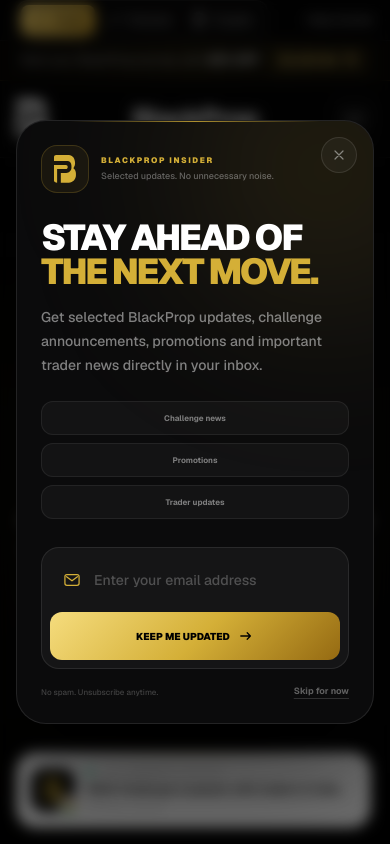
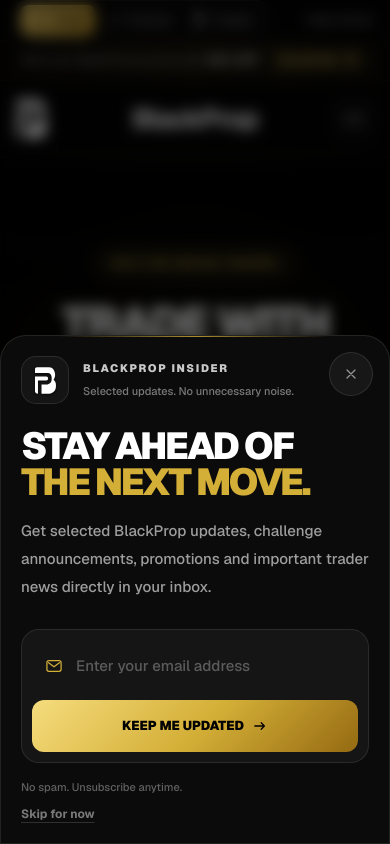
Before and after one commit to coderashu-1/Blackprop, a Next.js app: page / in a window 390 px wide. Shown: the top 844 px of the page. Built offline with nearby package versions, Linux system fonts and the light colour scheme.

Commit message:
font update 2

```diff
--- a/src/components/layout/footer.tsx
+++ b/src/components/layout/footer.tsx
@@ -7,7 +7,7 @@
 function BPMark({
   width = 58,
   height = 74,
-  color = "#D4AF37",
+  color = "#FFFFFF",
   className = "",
 }: {
   width?: number | string;
@@ -23,6 +23,8 @@
       fill="none"
       color={color}
       className={className}
+      shapeRendering="geometricPrecision"
+      preserveAspectRatio="xMidYMid meet"
       aria-hidden="true"
     >
       <path
@@ -96,26 +98,17 @@
       aria-label="BlackProp home"
       className="group inline-flex items-center gap-3.5"
     >
-      <span className="relative grid h-12 w-12 place-items-center overflow-hidden rounded-[15px] border border-[#D4AF37]/20 bg-[#D4AF37]/[0.055] shadow-[inset_0_1px_0_rgba(255,255,255,.05),0_10px_28px_rgba(0,0,0,.22)] transition duration-300 group-hover:border-[#D4AF37]/35 group-hover:bg-[#D4AF37]/[0.08]">
-        <span className="pointer-events-none absolute inset-x-[18%] top-0 h-px bg-gradient-to-r from-transparent via-[#F0D16A]/65 to-transparent" />
-
+      <span className="grid h-12 w-12 place-items-center rounded-[15px] border border-white/[0.10] bg-white/[0.035] shadow-[inset_0_1px_0_rgba(255,255,255,.04),0_10px_28px_rgba(0,0,0,.20)] transition duration-300 group-hover:border-white/[0.18] group-hover:bg-white/[0.055]">
         <BPMark
-          width={21}
-          height={27}
-          color="#D4AF37"
-          className="drop-shadow-[0_0_10px_rgba(212,175,55,.18)]"
+          width={22}
+          height={28}
+          color="#FFFFFF"
+          className="drop-shadow-[0_1px_1px_rgba(0,0,0,.7)]"
         />
       </span>
 
-      <span>
-        <span className="block text-[21px] font-black uppercase leading-none tracking-[-0.055em] text-white">
-          BLACK
-          <span className="text-[#D4AF37]">PROP</span>
-        </span>
-
-        <span className="mt-1 block text-[6px] font-bold uppercase tracking-[0.24em] text-white/25">
-          TRADER CAPITAL
-        </span>
+      <span className="text-[23px] font-bold leading-none tracking-[-0.05em] text-white sm:text-[24px]">
+        BlackProp
       </span>
     </Link>
   );
@@ -133,16 +126,16 @@
 }) {
   return (
     <div>
-      <p className="text-[10px] font-black uppercase tracking-[0.18em] text-white/75">
+      <p className="text-[12px] font-black uppercase tracking-[0.15em] text-white/78 sm:text-[13px]">
         {title}
       </p>
 
-      <div className="mt-5 flex flex-col gap-3.5">
+      <div className="mt-4 flex flex-col gap-3 sm:mt-5 sm:gap-3.5">
         {links.map((link) => (
           <Link
             key={link.label}
             href={link.href}
-            className="group flex w-fit items-center gap-1.5 text-[12px] font-medium text-white/35 transition-colors duration-200 hover:text-white"
+            className="group flex w-fit items-center gap-1.5 text-[14px] font-medium text-white/48 transition-colors duration-200 hover:text-white sm:text-[15px]"
           >
             {link.label}
 
@@ -183,13 +176,13 @@
             TOP CTA
         ====================================================== */}
 
-        <div className="border-b border-white/[0.06] py-14 sm:flex sm:items-center sm:justify-between sm:py-16">
+        <div className="border-b border-white/[0.06] py-10 sm:flex sm:items-center sm:justify-between sm:gap-8 sm:py-14 lg:py-16">
           <div>
-            <p className="text-[8px] font-black uppercase tracking-[0.2em] text-[#D4AF37]">
+            <p className="text-[11px] font-black uppercase tracking-[0.16em] text-[#D4AF37] sm:text-[12px]">
               Ready when you are
             </p>
 
-            <h2 className="mt-3 max-w-[590px] text-[2rem] font-black leading-[1] tracking-[-0.05em] text-white sm:text-[2.7rem]">
+            <h2 className="mt-3 max-w-[650px] text-[2.35rem] font-black leading-[1] tracking-[-0.05em] text-white sm:text-[2.8rem] lg:text-[3rem]">
               Your next trading challenge
               <span className="text-white/35">
                 {" "}
@@ -200,7 +193,7 @@
 
           <Link
             href="#challenges"
-            className="gold-button group mt-7 inline-flex h-12 items-center justify-center gap-3 rounded-xl px-6 text-[10px] font-black text-black sm:mt-0"
+            className="gold-button group mt-7 inline-flex h-14 w-full items-center justify-center gap-3 rounded-xl px-7 text-[14px] font-black text-black sm:mt-0 sm:w-auto sm:min-w-[180px] sm:text-[15px]"
           >
             Get Funded
 
@@ -214,27 +207,27 @@
             MAIN FOOTER
         ====================================================== */}
 
-        <div className="grid gap-12 py-14 sm:py-16 lg:grid-cols-[1.6fr_.8fr_.8fr_.8fr_.9fr] lg:gap-8">
+        <div className="grid grid-cols-2 gap-x-6 gap-y-10 py-11 sm:grid-cols-3 sm:py-14 lg:grid-cols-[1.6fr_.8fr_.8fr_.8fr_.9fr] lg:gap-8 lg:py-16">
           {/* BRAND */}
-          <div className="max-w-[330px]">
+          <div className="col-span-2 max-w-[420px] sm:col-span-3 lg:col-span-1 lg:max-w-[350px]">
             <FooterLogo />
 
-            <p className="mt-6 text-sm leading-7 text-white/32">
+            <p className="mt-5 text-[15px] leading-7 text-white/48 sm:mt-6 sm:text-base">
               A modern trading evaluation experience built for disciplined
               traders who want clarity, performance insights and access to
               simulated capital opportunities.
             </p>
 
             <div className="mt-7 flex flex-wrap gap-2">
-              <span className="rounded-full border border-white/[0.07] bg-white/[0.025] px-3 py-1.5 text-[7px] font-black uppercase tracking-[0.13em] text-white/35">
+              <span className="rounded-full border border-white/[0.07] bg-white/[0.025] px-3.5 py-2 text-[10px] font-black uppercase tracking-[0.11em] text-white/48 sm:text-[11px]">
                 Forex
               </span>
 
-              <span className="rounded-full border border-white/[0.07] bg-white/[0.025] px-3 py-1.5 text-[7px] font-black uppercase tracking-[0.13em] text-white/35">
+              <span className="rounded-full border border-white/[0.07] bg-white/[0.025] px-3.5 py-2 text-[10px] font-black uppercase tracking-[0.11em] text-white/48 sm:text-[11px]">
                 Futures
               </span>
 
-              <span className="rounded-full border border-white/[0.07] bg-white/[0.025] px-3 py-1.5 text-[7px] font-black uppercase tracking-[0.13em] text-white/35">
+              <span className="rounded-full border border-white/[0.07] bg-white/[0.025] px-3.5 py-2 text-[10px] font-black uppercase tracking-[0.11em] text-white/48 sm:text-[11px]">
                 Crypto
               </span>
             </div>
@@ -265,13 +258,13 @@
             PAYMENT / PLATFORM BAR
         ====================================================== */}
 
-        <div className="flex flex-col gap-5 border-t border-white/[0.06] py-7 sm:flex-row sm:items-center sm:justify-between">
+        <div className="flex flex-col gap-5 border-t border-white/[0.06] py-6 sm:flex-row sm:items-center sm:justify-between sm:py-7">
           <div>
-            <p className="text-[7px] font-black uppercase tracking-[0.17em] text-white/22">
+            <p className="text-[11px] font-black uppercase tracking-[0.14em] text-white/42 sm:text-[12px]">
               BlackProp
             </p>
 
-            <p className="mt-1.5 text-[10px] font-medium text-white/35">
+            <p className="mt-1.5 text-[13px] font-medium text-white/50 sm:text-[14px]">
               Premium trading experience
             </p>
           </div>
@@ -284,7 +277,7 @@
             ].map((item) => (
               <span
                 key={item}
-                className="rounded-lg border border-white/[0.07] bg-white/[0.025] px-3 py-2 text-[7px] font-black uppercase tracking-[0.12em] text-white/30"
+                className="rounded-lg border border-white/[0.07] bg-white/[0.025] px-3.5 py-2.5 text-[10px] font-black uppercase tracking-[0.10em] text-white/45 sm:text-[11px]"
               >
                 {item}
               </span>
@@ -296,10 +289,10 @@
             DISCLAIMER
         ====================================================== */}
 
-        <div className="border-t border-white/[0.06] py-9">
-          <div className="max-w-[1180px] text-[9px] leading-[1.9] text-white/22">
+        <div className="border-t border-white/[0.06] py-7 sm:py-9">
+          <div className="max-w-[1180px] text-[12px] font-medium leading-6 text-white/42 sm:text-[13px] sm:leading-7">
             <p>
-              <span className="font-bold text-white/32">
+              <span className="font-bold text-white/62">
                 Disclaimer:
               </span>{" "}
               Information displayed on this website is provided for general
@@ -321,7 +314,7 @@
               restrictions before participating.
             </p>
 
-            <p className="mt-4 text-[#D4AF37]/35">
+            <p className="mt-4 text-[#D4AF37]/58">
               Replace this placeholder disclosure with BlackProp&apos;s final
               counsel-approved legal language, entity information and
               jurisdiction-specific disclosures before public launch.
@@ -333,8 +326,8 @@
             BOTTOM
         ====================================================== */}
 
-        <div className="flex flex-col gap-5 border-t border-white/[0.06] py-7 sm:flex-row sm:items-center sm:justify-between">
-          <p className="text-[9px] text-white/25">
+        <div className="flex flex-col gap-5 border-t border-white/[0.06] py-6 sm:flex-row sm:items-center sm:justify-between sm:py-7">
+          <p className="text-[12px] text-white/42 sm:text-[13px]">
             © 2026 BlackProp. All rights reserved.
           </p>
 
@@ -350,7 +343,7 @@
               <Link
                 key={link.label}
                 href={link.href}
-                className="text-[9px] text-white/25 transition hover:text-white/60"
+                className="text-[12px] text-white/42 transition hover:text-white/70 sm:text-[13px]"
               >
                 {link.label}
               </Link>
@@ -362,7 +355,7 @@
             LARGE BRAND WORDMARK
         ====================================================== */}
 
-        <div className="relative overflow-hidden border-t border-white/[0.05] pb-3 pt-6">
+        <div className="relative hidden overflow-hidden border-t border-white/[0.05] pb-3 pt-6 sm:block">
           <div className="select-none text-center text-[18vw] font-black leading-[0.75] tracking-[-0.09em] text-white/[0.025] sm:text-[14vw]">
             BLACKPROP
           </div>
--- a/src/components/sections/EngagementPopups.tsx
+++ b/src/components/sections/EngagementPopups.tsx
@@ -9,7 +9,7 @@
 function BPMark({
   width = 42,
   height = 54,
-  color = "#D4AF37",
+  color = "#FFFFFF",
   className = "",
 }: {
   width?: number | string;
@@ -25,6 +25,8 @@
       fill="none"
       color={color}
       className={className}
+      shapeRendering="geometricPrecision"
+      preserveAspectRatio="xMidYMid meet"
       aria-hidden="true"
     >
       <path
@@ -245,19 +247,19 @@
 
   return (
     <div
-      className={`fixed bottom-4 left-4 z-[80] w-[calc(100%-2rem)] max-w-[355px] transition-all duration-500 sm:bottom-6 sm:left-6 ${
+      className={`fixed bottom-3 left-3 right-3 z-[80] mx-auto w-auto max-w-[360px] transition-all duration-500 sm:bottom-6 sm:left-6 sm:right-auto sm:mx-0 sm:w-[calc(100%-3rem)] sm:max-w-[390px] ${
         visible
           ? "translate-y-0 opacity-100"
           : "pointer-events-none translate-y-5 opacity-0"
       }`}
       aria-live="polite"
     >
-      <div className="relative overflow-hidden rounded-[20px] border border-black/[0.08] bg-white/95 p-3.5 shadow-[0_22px_70px_rgba(0,0,0,.16)] backdrop-blur-xl">
+      <div className="relative overflow-hidden rounded-[18px] border border-black/[0.08] bg-white/95 p-4 shadow-[0_18px_55px_rgba(0,0,0,.14)] backdrop-blur-xl sm:rounded-[20px]">
         <div className="absolute inset-x-[18%] top-0 h-px bg-gradient-to-r from-transparent via-[#D4AF37]/70 to-transparent" />
 
         <div className="flex items-center gap-3">
-          <div className="relative grid h-11 w-11 shrink-0 place-items-center rounded-[14px] bg-[#0A0A0B]">
-            <BPMark width={18} height={23} color="#D4AF37" />
+          <div className="relative grid h-12 w-12 shrink-0 place-items-center rounded-[14px] bg-[#0A0A0B]">
+            <BPMark width={20} height={26} color="#FFFFFF" />
 
             <span className="absolute -bottom-1 -right-1 grid h-5 w-5 place-items-center rounded-full border-2 border-white bg-[#F5F3ED] text-[12px]">
               {item.flag}
@@ -268,17 +270,17 @@
             <div className="flex items-center gap-2">
               <span className="h-1.5 w-1.5 rounded-full bg-emerald-500" />
 
-              <p className="text-[7px] font-black uppercase tracking-[0.16em] text-black/35">
+              <p className="text-[10px] font-black uppercase tracking-[0.13em] text-black/45 sm:text-[11px]">
                 Live community activity
               </p>
             </div>
 
-            <p className="mt-1 text-[11px] font-bold leading-4 text-[#111]">
+            <p className="mt-1.5 text-[13px] font-bold leading-5 text-[#111] sm:text-[14px]">
               {item.message ??
                 `${item.challenge} Challenge is popular with traders in ${item.country}.`}
             </p>
 
-            <p className="mt-1 text-[8px] font-medium text-black/35">
+            <p className="mt-1.5 text-[10px] font-medium text-black/42 sm:text-[11px]">
               BlackProp • just now
             </p>
           </div>
@@ -396,13 +398,13 @@
 
   return (
     <div
-      className="fixed inset-0 z-[100] flex items-center justify-center bg-black/55 px-4 py-8 backdrop-blur-[7px]"
+      className="fixed inset-0 z-[100] flex items-end justify-center bg-black/55 px-0 py-0 backdrop-blur-[7px] sm:items-center sm:px-4 sm:py-8"
       role="dialog"
       aria-modal="true"
       aria-labelledby="blackprop-email-title"
     >
-      <div className="relative w-full max-w-[520px] overflow-hidden rounded-[30px] border border-white/[0.1] bg-[#0B0B0C] text-white shadow-[0_40px_120px_rgba(0,0,0,.5)]">
-        <div className="pointer-events-none absolute -right-24 -top-24 h-72 w-72 rounded-full bg-[#D4AF37]/12 blur-[90px]" />
+      <div className="relative max-h-[92svh] w-full max-w-[560px] overflow-y-auto overflow-x-hidden rounded-t-[26px] border border-white/[0.1] bg-[#0B0B0C] text-white shadow-[0_35px_100px_rgba(0,0,0,.5)] sm:max-h-[90vh] sm:rounded-[30px]">
+        <div className="pointer-events-none absolute -right-24 -top-24 hidden h-72 w-72 rounded-full bg-[#D4AF37]/12 blur-[90px] sm:block" />
 
         <div className="absolute inset-x-[15%] top-0 h-px bg-gradient-to-r from-transparent via-[#D4AF37]/80 to-transparent" />
 
@@ -410,23 +412,28 @@
           type="button"
           onClick={skipForNow}
           aria-label="Close email popup"
-          className="absolute right-4 top-4 z-20 grid h-9 w-9 place-items-center rounded-full border border-white/10 bg-white/[0.04] text-white/45 transition hover:bg-white/[0.08] hover:text-white"
+          className="absolute right-4 top-4 z-20 grid h-11 w-11 place-items-center rounded-full border border-white/10 bg-white/[0.05] text-white/55 transition hover:bg-white/[0.08] hover:text-white"
         >
           <CloseIcon />
         </button>
 
-        <div className="relative p-6 sm:p-8">
-          <div className="flex items-center gap-3">
-            <div className="grid h-12 w-12 place-items-center rounded-[16px] border border-[#D4AF37]/20 bg-[#D4AF37]/[0.07]">
-              <BPMark width={22} height={28} color="#D4AF37" />
+        <div className="relative p-5 pb-[max(1.25rem,env(safe-area-inset-bottom))] sm:p-8">
+          <div className="flex items-center gap-3.5 pr-12">
+            <div className="grid h-12 w-12 shrink-0 place-items-center rounded-[15px] border border-white/[0.10] bg-white/[0.04]">
+              <BPMark
+                width={21}
+                height={27}
+                color="#FFFFFF"
+                className="drop-shadow-[0_1px_1px_rgba(0,0,0,.7)]"
+              />
             </div>
 
             <div>
-              <p className="text-[8px] font-black uppercase tracking-[0.2em] text-[#D4AF37]">
+              <p className="text-[11px] font-black uppercase tracking-[0.15em] text-white/78 sm:text-[12px]">
                 BLACKPROP INSIDER
               </p>
 
-              <p className="mt-1 text-[9px] font-medium text-white/35">
+              <p className="mt-1 text-[11px] font-medium leading-5 text-white/45 sm:text-[12px]">
                 Selected updates. No unnecessary noise.
               </p>
             </div>
@@ -434,7 +441,7 @@
 
           <h2
             id="blackprop-email-title"
-            className="mt-7 max-w-[430px] text-[2.25rem] font-black uppercase leading-[0.95] tracking-[-0.055em] sm:text-[2.8rem]"
+            className="mt-6 max-w-[460px] text-[2.35rem] font-black uppercase leading-[0.96] tracking-[-0.055em] sm:mt-7 sm:text-[2.9rem]"
           >
             Stay ahead of
             <span className="block text-[#D4AF37]">
@@ -442,17 +449,17 @@
             </span>
           </h2>
 
-          <p className="mt-4 max-w-[430px] text-sm font-medium leading-6 text-white/48">
+          <p className="mt-4 max-w-[470px] text-[15px] font-medium leading-7 text-white/60 sm:text-base">
             Get selected BlackProp updates, challenge announcements,
             promotions and important trader news directly in your inbox.
           </p>
 
-          <div className="mt-6 grid gap-2 sm:grid-cols-3">
+          <div className="mt-6 hidden gap-2 sm:grid sm:grid-cols-3">
             {["Challenge news", "Promotions", "Trader updates"].map(
               (item) => (
                 <div
                   key={item}
-                  className="rounded-xl border border-white/[0.07] bg-white/[0.035] px-3 py-2.5 text-center text-[8px] font-bold text-white/45"
+                  className="rounded-xl border border-white/[0.07] bg-white/[0.035] px-3 py-3 text-center text-[11px] font-bold text-white/55"
                 >
                   {item}
                 </div>
@@ -462,17 +469,17 @@
 
           {status === "success" ? (
             <div className="mt-7 rounded-[18px] border border-[#D4AF37]/20 bg-[#D4AF37]/[0.07] p-5">
-              <p className="text-sm font-black text-white">
+              <p className="text-base font-black text-white">
                 You&apos;re in.
               </p>
 
-              <p className="mt-1 text-[10px] text-white/45">
+              <p className="mt-1 text-[12px] leading-5 text-white/52">
                 We&apos;ll send important BlackProp updates to your inbox.
               </p>
             </div>
           ) : (
             <form onSubmit={handleSubmit} className="mt-7">
-              <div className="rounded-[18px] border border-white/[0.09] bg-white/[0.045] p-2 sm:flex sm:items-center">
+              <div className="rounded-[18px] border border-white/[0.09] bg-white/[0.045] p-2.5 sm:flex sm:items-center sm:p-2">
                 <div className="flex min-w-0 flex-1 items-center">
                   <span className="ml-3 text-[#D4AF37]">
                     <MailIcon />
@@ -487,7 +494,7 @@
                       if (status === "error") setStatus("idle");
                     }}
                     placeholder="Enter your email address"
-                    className="h-12 w-full min-w-0 bg-transparent px-3 text-sm font-medium text-white outline-none placeholder:text-white/25"
+                    className="h-13 w-full min-w-0 bg-transparent px-3 text-[15px] font-medium text-white outline-none placeholder:text-white/30 sm:text-base"
                     aria-label="Email address"
                   />
                 </div>
@@ -495,7 +502,7 @@
                 <button
                   type="submit"
                   disabled={status === "loading"}
-                  className="group mt-2 flex h-12 w-full shrink-0 items-center justify-center gap-2 rounded-xl bg-[linear-gradient(135deg,#F5DC7D,#D4AF37_52%,#956A12)] px-5 text-[10px] font-black uppercase text-black transition hover:-translate-y-0.5 disabled:cursor-wait disabled:opacity-60 sm:mt-0 sm:w-auto"
+                  className="group mt-2 flex h-13 w-full shrink-0 items-center justify-center gap-2 rounded-xl bg-[linear-gradient(135deg,#F5DC7D,#D4AF37_52%,#956A12)] px-6 text-[13px] font-black uppercase text-black transition hover:-translate-y-0.5 disabled:cursor-wait disabled:opacity-60 sm:mt-0 sm:w-auto sm:text-[14px]"
                 >
                   {status === "loading" ? "Joining..." : "Keep me updated"}
                   {status !== "loading" && <ArrowIcon />}
@@ -503,22 +510,22 @@
               </div>
 
               {status === "error" && (
-                <p className="mt-2 text-[9px] font-medium text-red-300">
+                <p className="mt-2 text-[11px] font-medium leading-5 text-red-300 sm:text-[12px]">
                   Couldn&apos;t subscribe right now. Please try again.
                 </p>
               )}
             </form>
           )}
 
-          <div className="mt-4 flex flex-wrap items-center justify-between gap-3">
-            <p className="text-[8px] font-medium text-white/22">
+          <div className="mt-4 flex flex-col items-start gap-2.5 sm:flex-row sm:items-center sm:justify-between sm:gap-3">
+            <p className="text-[11px] font-medium text-white/35 sm:text-[12px]">
               No spam. Unsubscribe anytime.
             </p>
 
             <button
               type="button"
               onClick={skipForNow}
-              className="text-[9px] font-bold text-white/35 underline decoration-white/15 underline-offset-4 transition hover:text-white/70"
+              className="text-[12px] font-bold text-white/45 underline decoration-white/15 underline-offset-4 transition hover:text-white/70"
             >
               Skip for now
             </button>
```
